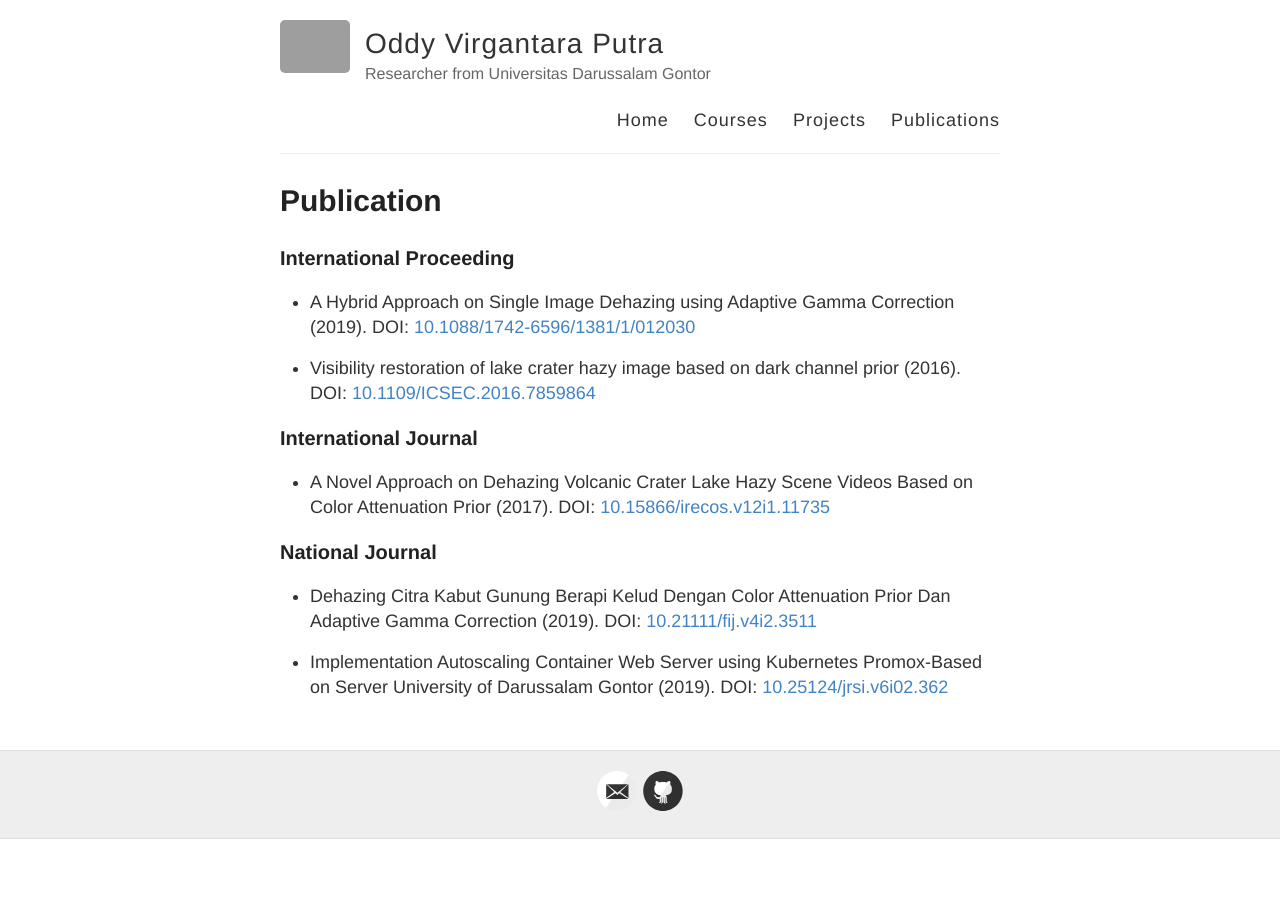
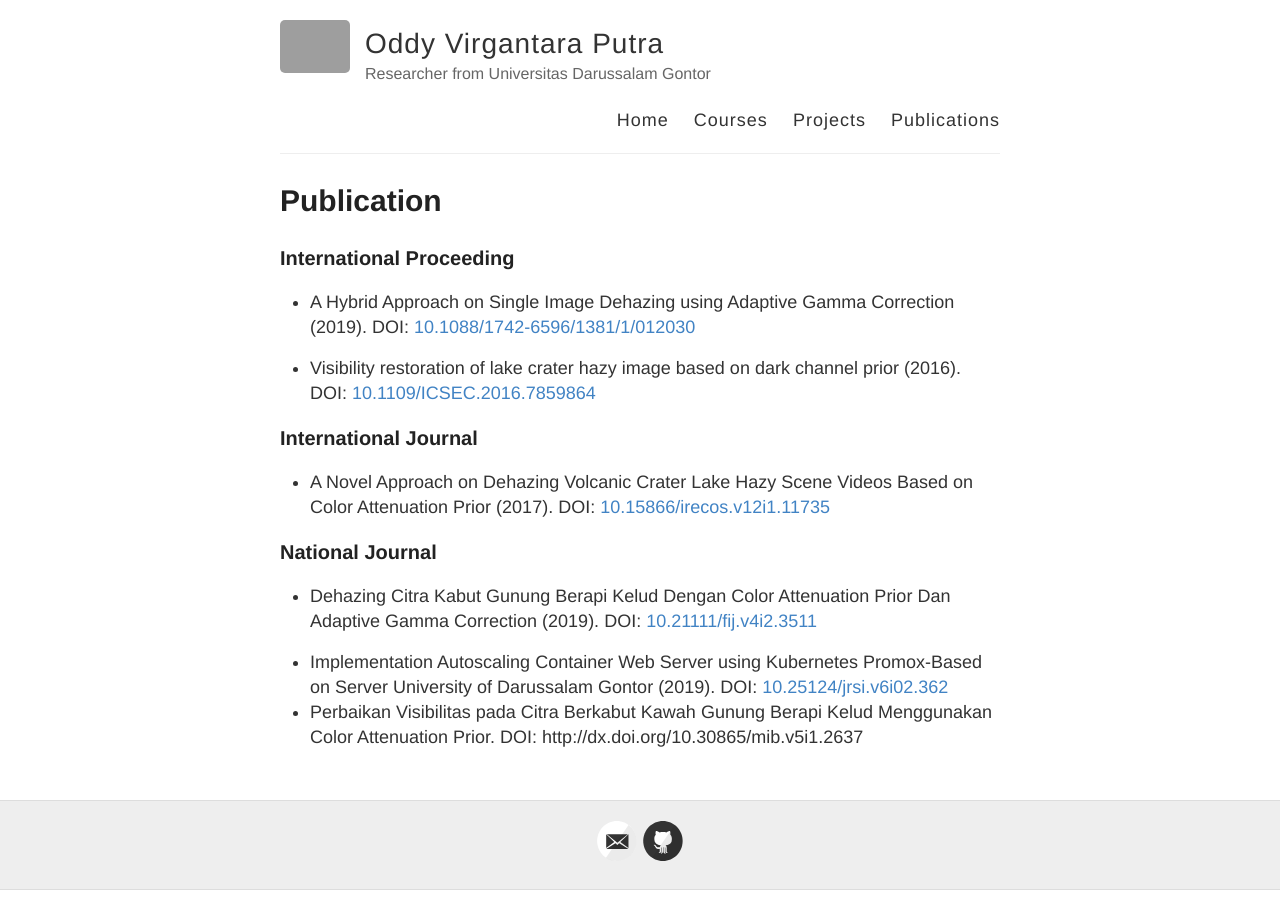
Before and after one commit to virgantara/virgantara.github.io, a Jekyll site: the page built from publication.md, in a window 1280 px wide. Built offline with Jekyll 4.4.1, drawn with Linux system fonts in a browser that asks for light colours; grey boxes are pictures that could not be loaded.

Commit message:
+ publikasi

```diff
--- a/publication.md
+++ b/publication.md
@@ -20,3 +20,4 @@ permalink: /publication/
 * Dehazing Citra Kabut Gunung Berapi Kelud Dengan Color Attenuation Prior Dan Adaptive Gamma Correction (2019).     DOI: [10.21111/fij.v4i2.3511](http://dx.doi.org/10.21111/fij.v4i2.3511)
 
 * Implementation Autoscaling Container Web Server using Kubernetes Promox-Based on Server University of Darussalam Gontor (2019).     DOI: [10.25124/jrsi.v6i02.362](http://dx.doi.org/10.25124/jrsi.v6i02.362)
+* Perbaikan Visibilitas pada Citra Berkabut Kawah Gunung Berapi Kelud Menggunakan Color Attenuation Prior. DOI: http://dx.doi.org/10.30865/mib.v5i1.2637
```
Also changed, not shown: project.md (+1 -0 lines).
